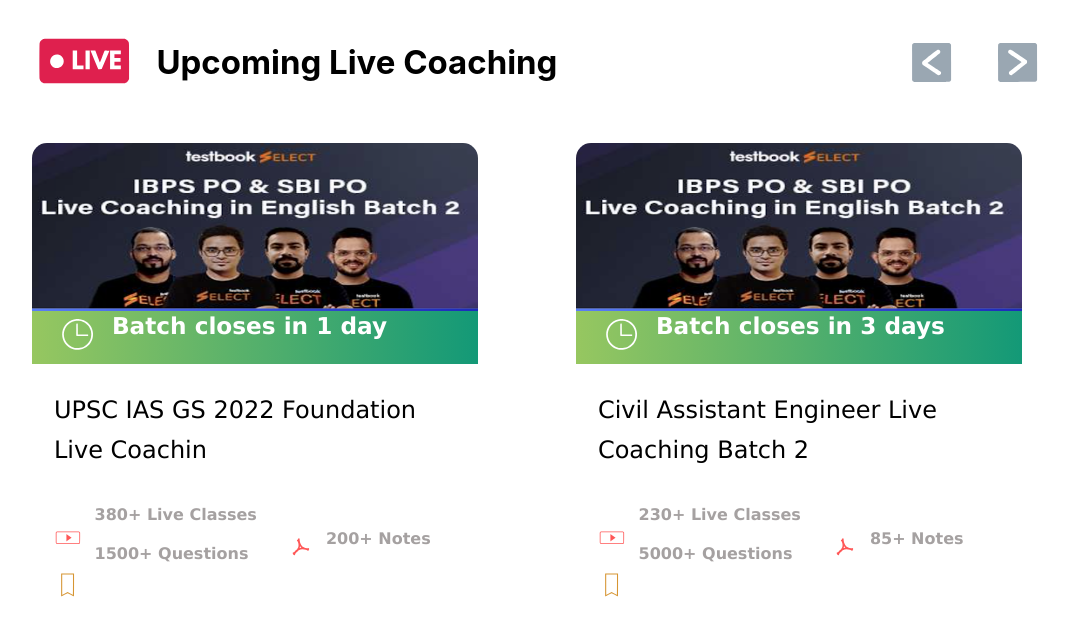
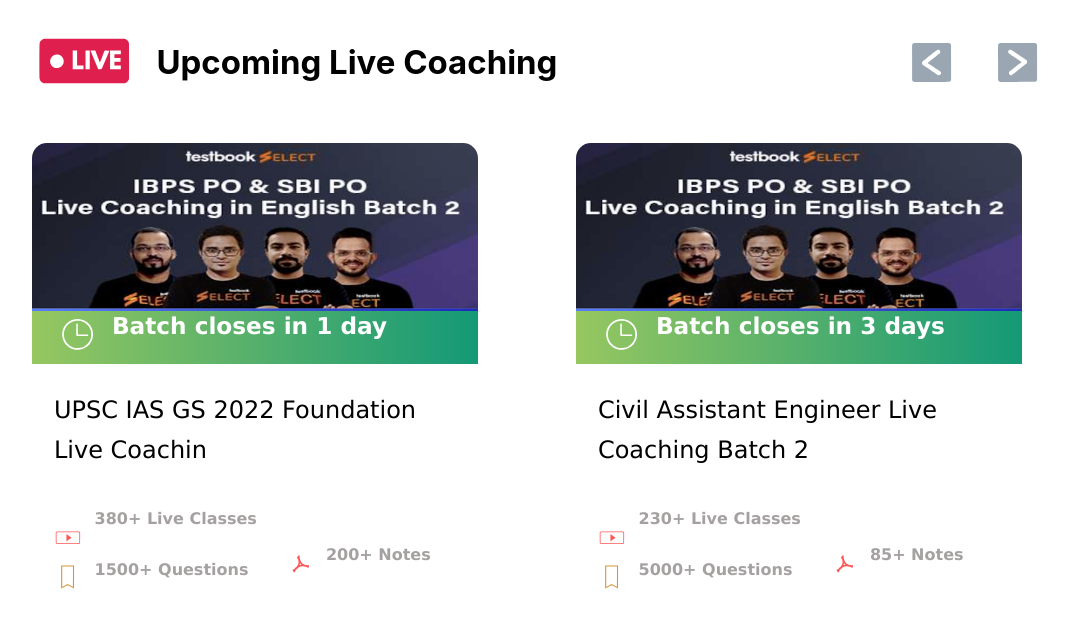
Before and after one commit to Adarsh-j-j/oplago-job-assignment, a React (Create React App) app: page / in a window 1280 px wide. Shown: the top 636 px of the page, without its empty margins (71-1139 px from the left). Built offline with nearby package versions, Linux system fonts and the light colour scheme.

Commit message:
modified

```diff
--- a/src/Components/Home.css
+++ b/src/Components/Home.css
@@ -100,7 +100,7 @@
     height: 60%;
     display: flex;
     position: relative;
-    margin-top: 1%;
+    margin-top: -1%;
 }
 .noteIcon{
     width: 6.7%;
@@ -136,7 +136,7 @@
     padding: 30%;
     margin-left: -20%;
     font-weight: bold;
-    margin-top: -55%;
+    margin-top: -52%;
 }
 .content2{
     color: rgb(165, 161, 161);
```
